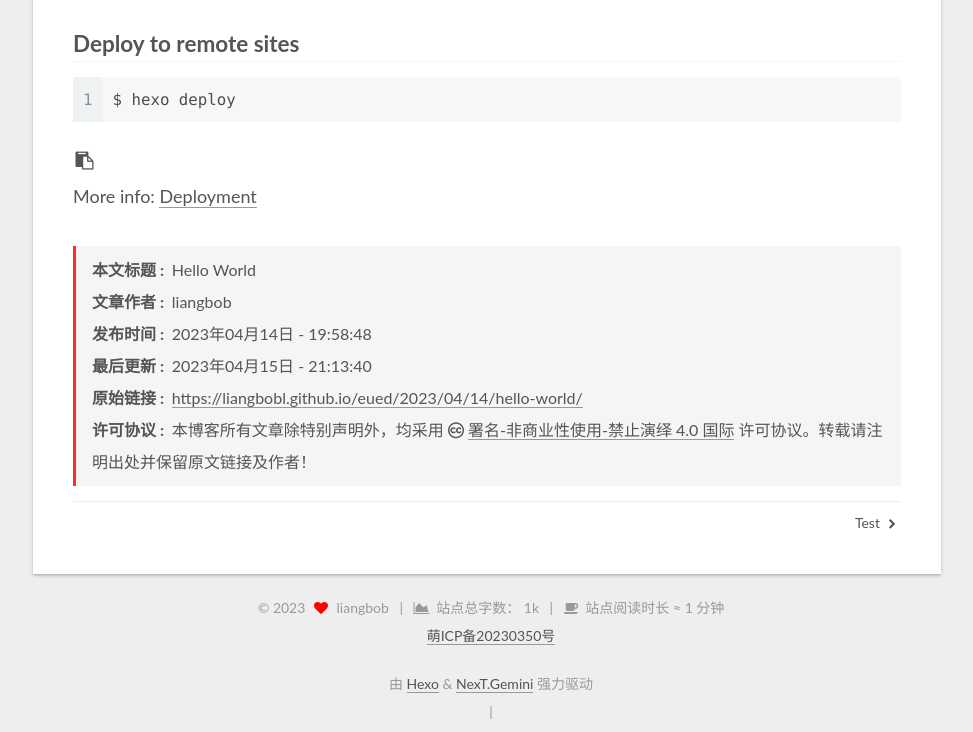
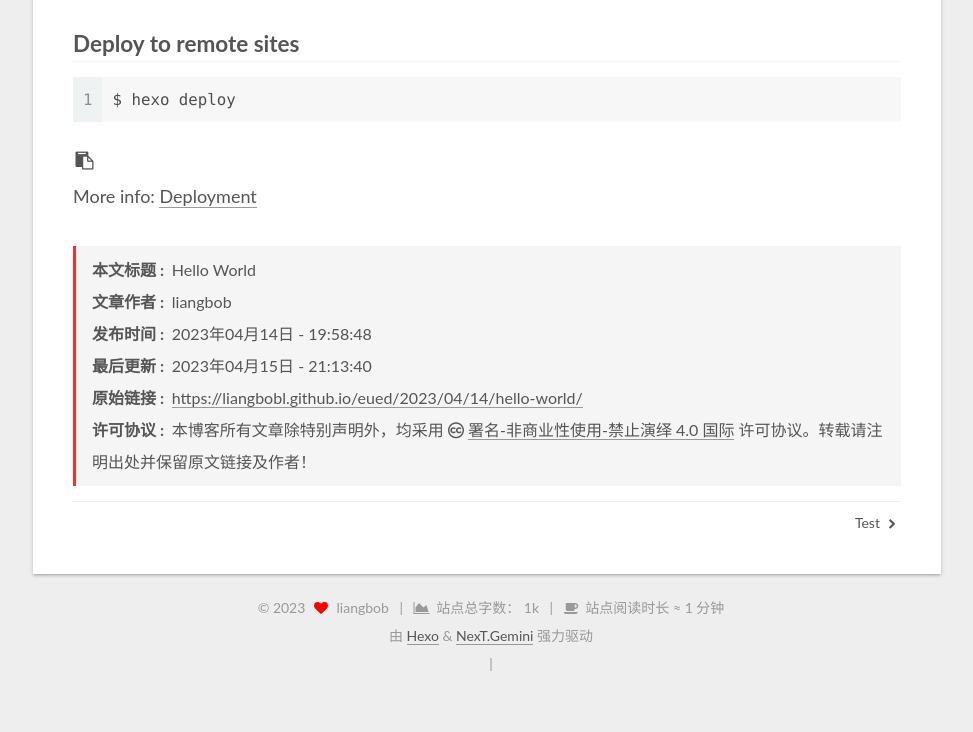
Before and after one commit to Liangbobl/Eued, a plain HTML site: page 2023/04/14/hello-world/index.html in a window 1280 px wide. Shown: the part 1033-1765 px from the top of the page, without its empty margins (279-1252 px from the left). After the commit the page ends 1731 px from the top, so only its background shows below. Drawn offline with nearby package versions, Linux system fonts and the light colour scheme; some packages are replaced by stand-ins of ours; a script that the page names is missing.

Commit message:
Site updated: 2023-04-18 20:37:07

```diff
--- a/2023/04/14/hello-world/index.html
+++ b/2023/04/14/hello-world/index.html
@@ -472,8 +472,6 @@ target="_blank" rel="noopener" href="https://hexo.io/docs/one-command-deployment
       <span class="post-meta-item-text">站点阅读时长 &asymp;</span>
     <span title="站点阅读时长">1 分钟</span>
 </div>
-
-<div><p><a href="https://icp.gov.moe/?keyword=20230350" target="_blank">萌ICP备20230350号</a></p></div>
   <div class="powered-by">由 <a href="https://hexo.io/" class="theme-link" rel="noopener" target="_blank">Hexo</a> & <a href="https://theme-next.org/" class="theme-link" rel="noopener" target="_blank">NexT.Gemini</a> 强力驱动
   </div>
 
```
Also changed, not shown: 2023/04/15/Test/index.html (+0 -2 lines), about/index.html (+0 -2 lines), archives/2023/04/index.html (+0 -2 lines), archives/2023/index.html (+0 -2 lines), archives/index.html (+0 -2 lines), categories/index.html (+0 -2 lines), categories/测试相关，请勿查看/index.html (+0 -2 lines), index.html (+0 -2 lines), tags/index.html (+0 -2 lines), tags/测试/index.html (+0 -2 lines).
